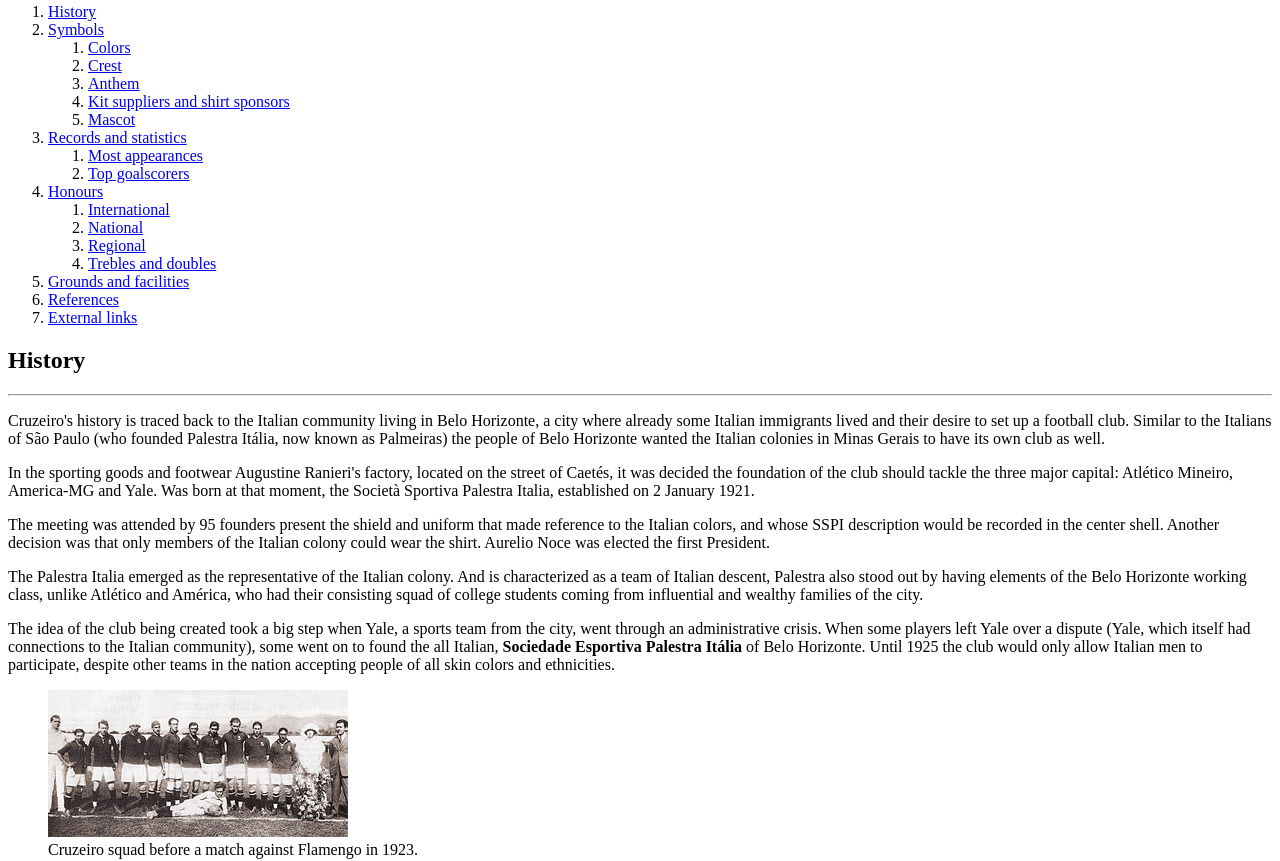
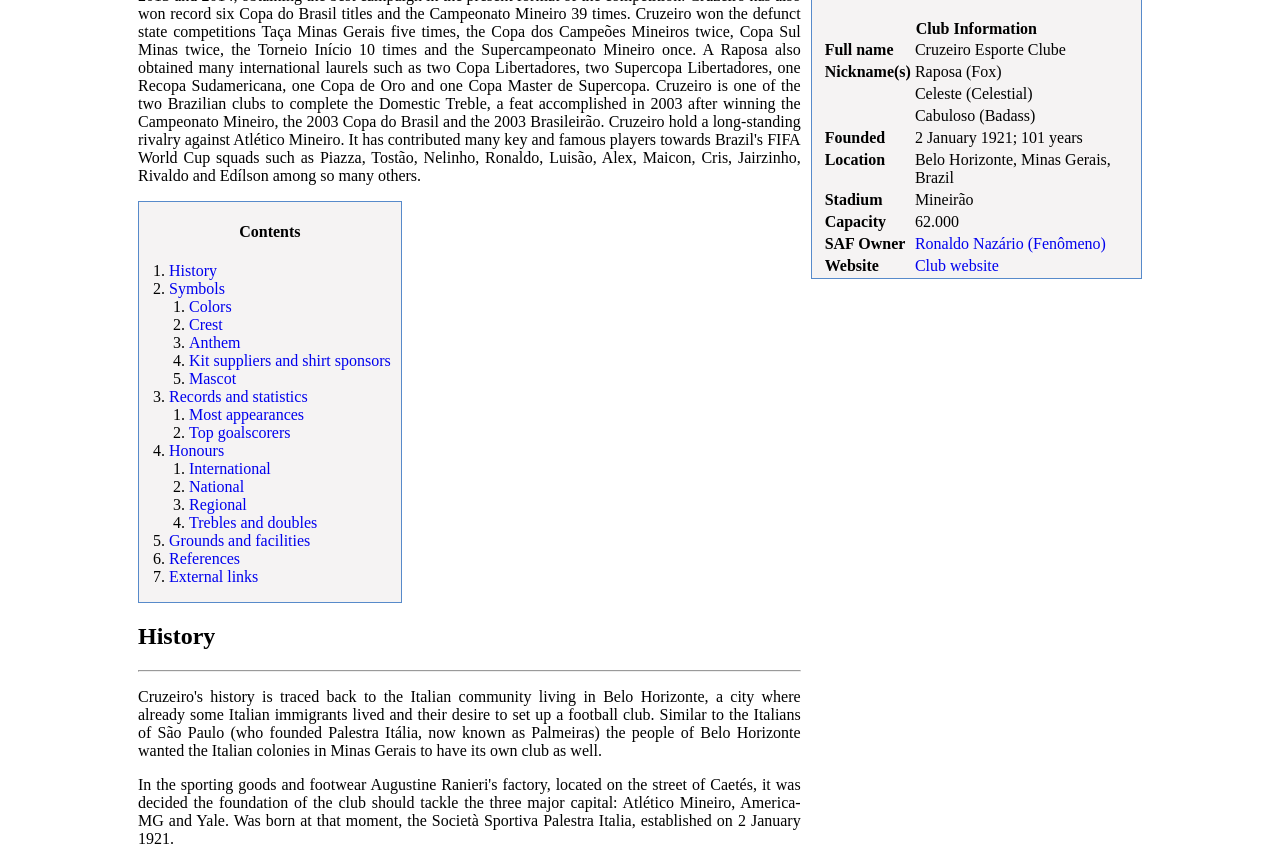
Before and after one commit to ArthurFAmaral95/wiki-page, a plain HTML site: page index.html in a window 1280 px wide. Shown: the part 439-1300 px from the top of the page. Drawn offline with Linux system fonts and the light colour scheme.

Commit message:
first css commit

```diff
--- a/index.html
+++ b/index.html
@@ -5,6 +5,7 @@
     <meta http-equiv="X-UA-Compatible" content="IE=edge" />
     <meta name="viewport" content="width=device-width, initial-scale=1.0" />
     <title>Cruzeiro Esporte Clube</title>
+    <link rel="stylesheet" href="./style.css">
   </head>
   <body>
     <main>
@@ -65,7 +66,7 @@
           among so many others.
         </p>
       </section>
-      <section id="contents">
+      <section id="contents" class="wrapper">
         <h4>Contents</h4>
         <ol>
           <li><a href="#history">History</a></li>
@@ -142,7 +143,7 @@
           participate, despite other teams in the nation accepting people of all
           skin colors and ethnicities.
         </p>
-        <figure>
+        <figure class="right wrapper">
           <img
             src="./images/Cruzeiro_v_Flamengo_1923.jpg"
             alt="Cruzeiro squad before a match against Flamengo in 1923."
@@ -200,7 +201,7 @@
           for the first time and tied Bayern Munich 0–0 at the Mineirão, but
           lost 2–0 to Bayern in the Olympiastadion.
         </p>
-        <figure>
+        <figure class="left wrapper">
           <img src="./images/Cruzeiro,_1971.jpg" alt="Cruzeiro squad in 1971" />
           <figcaption>Cruzeiro squad in 1971.</figcaption>
         </figure>
@@ -270,7 +271,7 @@
         <hr />
         <section id="colors">
           <h3>Colors</h3>
-          <figure>
+          <figure class="left wrapper">
             <img
               src="./images/Palestra_italia_logo.png"
               alt="Cruzeiros`s first crest. Palestra Italia`s crest."
@@ -365,7 +366,7 @@
             home shirts. None of these designs actually became the official club
             crest.
           </p>
-          <figure>
+          <figure class="right wrapper">
             <img
               src="./images/Mineirao.jpg"
               alt="Mineirao stadium full of Cruzeiro fans."
@@ -682,6 +683,7 @@
     </main>
     <aside>
       <h2>Cruzeiro</h2>
+      <div class="wrapper">
         <img src="./images/CruzeiroEC_logo.png" alt="Cruzeiro logo">
         <table>
           <caption>Club Information</caption>
@@ -724,6 +726,7 @@
             <td><a href="https://cruzeiro.com.br" target="_blank">Club website</a></td>
           </tbody>
         </table>
+      </div>
     </aside>
   </body>
 </html>
--- a/style.css
+++ b/style.css
@@ -0,0 +1,95 @@
+/*###### General Styles #######*/
+
+*{
+  box-sizing: border-box;
+}
+
+:root{
+  font-size: 62.5%;
+}
+
+body, html{
+  max-width: 1024px;
+  height: 100%;
+  margin-inline: auto;
+}
+
+body{
+  font-size: 1.6rem;
+}
+
+.wrapper{
+  border: 0.1rem solid rgba(22, 96, 186, 0.704);
+  padding-inline: 1rem;
+  background-color: rgb(245, 243, 243);
+}
+
+a{
+  text-decoration: none;
+}
+
+p{
+  text-align: justify;
+}
+
+/*###### Grid #######*/
+
+body{
+  display: grid;
+  grid-template-columns: 4fr 2fr;
+  gap: 1rem;
+  margin-inline: 1rem;
+}
+
+/*###### Aside #######*/
+
+aside{
+  display: flex;
+  flex-direction: column;
+  align-items: center;
+  padding-top: 7rem;
+}
+
+aside img {
+  max-width: 100%;
+}
+
+aside table caption{
+  font-weight: bold;
+}
+
+aside table th{
+  text-align: left;
+  vertical-align: top;
+}
+
+/*###### Contents #######*/
+
+#contents {
+  width: fit-content;
+}
+
+#contents h4{
+  text-align: center;
+}
+
+#contents ol{
+  padding-left: 2rem;
+}
+
+/*###### Figures #######*/
+
+.right{
+  float: right;
+}
+
+.left{
+  float: left;
+}
+
+figure.wrapper{
+  padding-block: 0.5rem;
+  margin: 1.5rem;
+  display: flex;
+  flex-direction: column;
+}
```
Lines whose indentation alone changed are shown as unchanged.
